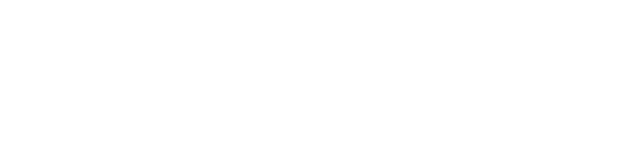
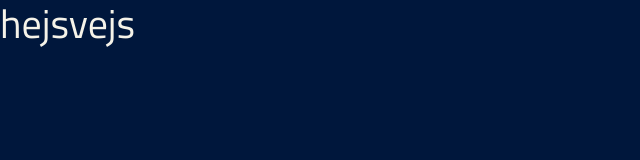
Before and after one commit to djakobsson77/Milestone1_Portfolio, a plain HTML site: page index.html in a window 1280 px wide. Shown: the whole page, without its empty margins (0-640 px from the left). Drawn offline with nearby package versions, Linux system fonts and the light colour scheme; a web font is replaced by a local one.

Commit message:
Add Bootstrap CSS link and JS. Add google font and finally a custom rule for background and text color to the body element and a link to the css file in head element.

```diff
--- a/assets/css/style.css
+++ b/assets/css/style.css
@@ -0,0 +1,10 @@
+@import url('https://fonts.googleapis.com/css2?family=Inter:ital,opsz,wght@0,14..32,100..900;1,14..32,100..900&family=Macondo&family=Titillium+Web:ital,wght@0,200;0,300;0,400;0,600;0,700;0,900;1,200;1,300;1,400;1,600;1,700&display=swap');
+
+/*  #e9ecf0; Athens Gray
+    #00173c; Dark Midnight Blue */
+
+body {
+    font-family: "Titillium Web", sans-serif;
+    background-color: #00173c;
+    color: #f5f3e9;
+}
--- a/index.html
+++ b/index.html
@@ -1,11 +1,25 @@
 <!DOCTYPE html>
 <html lang="en">
+
 <head>
     <meta charset="UTF-8">
     <meta name="viewport" content="width=device-width, initial-scale=1.0">
-    <title>Document</title>
+    <title>Portfolio</title>
+    <!-- Bootstrap CSS link -->
+    <link href="https://cdn.jsdelivr.net/npm/bootstrap@5.3.8/dist/css/bootstrap.min.css" rel="stylesheet"
+        integrity="sha384-sRIl4kxILFvY47J16cr9ZwB07vP4J8+LH7qKQnuqkuIAvNWLzeN8tE5YBujZqJLB" crossorigin="anonymous">
+    <!-- Custom CSS stylesheet -->
+    <link rel="stylesheet" href="assets/css/style.css">
+
 </head>
+
 <body>
+<h1>hejsvejs</h1>
 
+    <!-- Boostrap JS -->
+    <script src="https://cdn.jsdelivr.net/npm/bootstrap@5.3.8/dist/js/bootstrap.bundle.min.js"
+        integrity="sha384-FKyoEForCGlyvwx9Hj09JcYn3nv7wiPVlz7YYwJrWVcXK/BmnVDxM+D2scQbITxI"
+        crossorigin="anonymous"></script>
 </body>
+
 </html>
```
